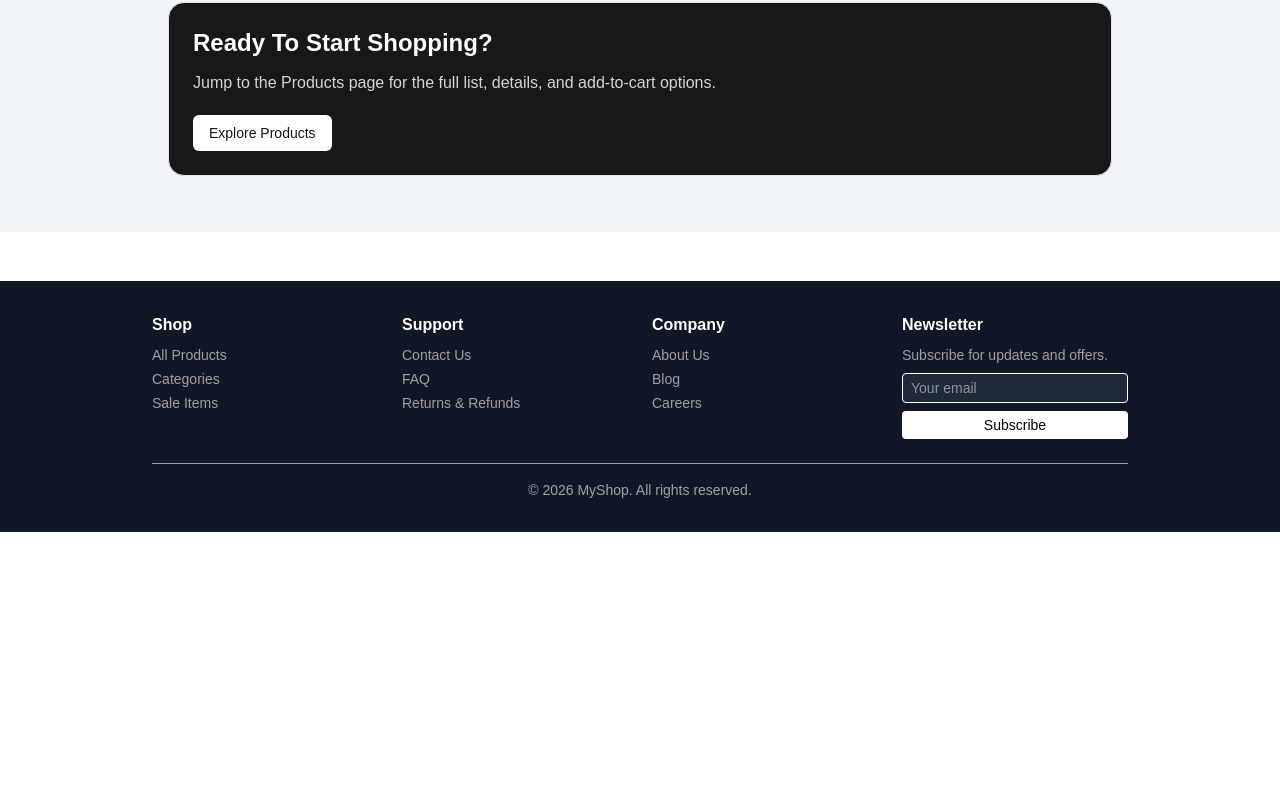
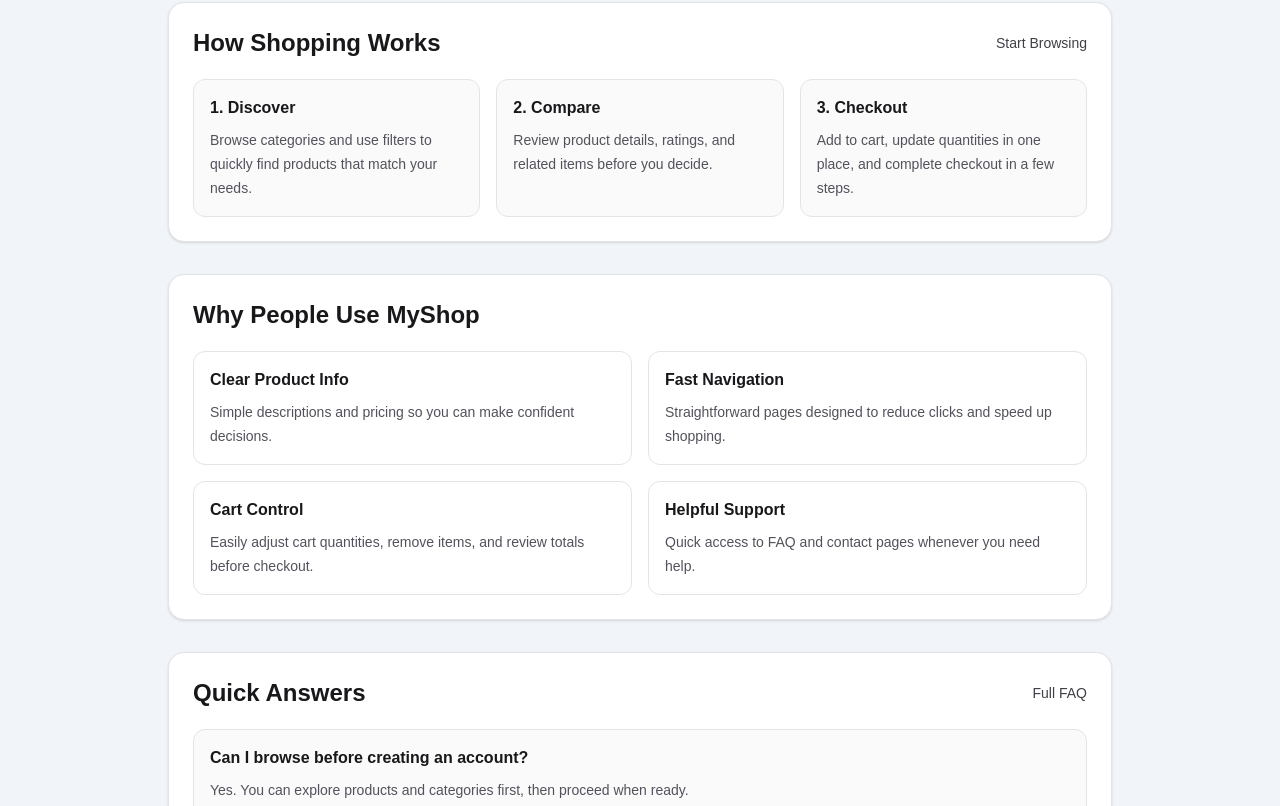
Before and after one commit to VICJAXKOL/my-e-commerce-demo, a Next.js app: page / in a window 1280 px wide. Shown: the part 1754-2560 px from the top of the page. Before the commit the page ends 2286 px from the top, so only its background shows below. Built offline with nearby package versions, Linux system fonts and the light colour scheme.

Commit message:
Expand MyShop home page with richer informational sections

```diff
--- a/app/page.tsx
+++ b/app/page.tsx
@@ -1,6 +1,55 @@
 import Link from "next/link";
 import Hero from "../components/Hero";
 import ShowcaseSlider from "../components/ShowcaseSlider";
+
+const shoppingSteps = [
+  {
+    title: "1. Discover",
+    text: "Browse categories and use filters to quickly find products that match your needs.",
+  },
+  {
+    title: "2. Compare",
+    text: "Review product details, ratings, and related items before you decide.",
+  },
+  {
+    title: "3. Checkout",
+    text: "Add to cart, update quantities in one place, and complete checkout in a few steps.",
+  },
+];
+
+const trustPoints = [
+  {
+    label: "Clear Product Info",
+    description: "Simple descriptions and pricing so you can make confident decisions.",
+  },
+  {
+    label: "Fast Navigation",
+    description: "Straightforward pages designed to reduce clicks and speed up shopping.",
+  },
+  {
+    label: "Cart Control",
+    description: "Easily adjust cart quantities, remove items, and review totals before checkout.",
+  },
+  {
+    label: "Helpful Support",
+    description: "Quick access to FAQ and contact pages whenever you need help.",
+  },
+];
+
+const quickFaqs = [
+  {
+    q: "Can I browse before creating an account?",
+    a: "Yes. You can explore products and categories first, then proceed when ready.",
+  },
+  {
+    q: "Where should I go for full product details?",
+    a: "Use the Products page for the complete catalog, detailed information, and add-to-cart actions.",
+  },
+  {
+    q: "Can I edit my cart before checkout?",
+    a: "Yes. You can change item quantity or remove products directly from the cart page.",
+  },
+];
 
 export default function Home() {
   return (
@@ -59,6 +108,52 @@ export default function Home() {
           <ShowcaseSlider />
         </section>
 
+        <section className="mt-8 rounded-2xl border border-zinc-200 bg-white p-6 shadow-sm">
+          <div className="flex items-center justify-between gap-4">
+            <h2 className="text-xl font-semibold text-zinc-900 sm:text-2xl">How Shopping Works</h2>
+            <Link href="/products" className="text-sm font-medium text-zinc-700 hover:text-zinc-900">
+              Start Browsing
+            </Link>
+          </div>
+          <div className="mt-5 grid gap-4 md:grid-cols-3">
+            {shoppingSteps.map((step) => (
+              <article key={step.title} className="rounded-xl border border-zinc-200 bg-zinc-50 p-4">
+                <h3 className="text-base font-semibold text-zinc-900">{step.title}</h3>
+                <p className="mt-2 text-sm leading-6 text-zinc-600">{step.text}</p>
+              </article>
+            ))}
+          </div>
+        </section>
+
+        <section className="mt-8 rounded-2xl border border-zinc-200 bg-white p-6 shadow-sm">
+          <h2 className="text-xl font-semibold text-zinc-900 sm:text-2xl">Why People Use MyShop</h2>
+          <div className="mt-5 grid gap-4 sm:grid-cols-2">
+            {trustPoints.map((point) => (
+              <article key={point.label} className="rounded-xl border border-zinc-200 bg-white p-4">
+                <h3 className="text-base font-semibold text-zinc-900">{point.label}</h3>
+                <p className="mt-2 text-sm leading-6 text-zinc-600">{point.description}</p>
+              </article>
+            ))}
+          </div>
+        </section>
+
+        <section className="mt-8 rounded-2xl border border-zinc-200 bg-white p-6 shadow-sm">
+          <div className="flex items-center justify-between gap-4">
+            <h2 className="text-xl font-semibold text-zinc-900 sm:text-2xl">Quick Answers</h2>
+            <Link href="/faq" className="text-sm font-medium text-zinc-700 hover:text-zinc-900">
+              Full FAQ
+            </Link>
+          </div>
+          <div className="mt-5 space-y-4">
+            {quickFaqs.map((faq) => (
+              <article key={faq.q} className="rounded-xl border border-zinc-200 bg-zinc-50 p-4">
+                <h3 className="text-base font-semibold text-zinc-900">{faq.q}</h3>
+                <p className="mt-2 text-sm leading-6 text-zinc-600">{faq.a}</p>
+              </article>
+            ))}
+          </div>
+        </section>
+
         <section className="mt-8 rounded-2xl border border-zinc-200 bg-zinc-900 p-6 text-white">
           <h2 className="text-xl font-semibold sm:text-2xl">Ready To Start Shopping?</h2>
           <p className="mt-3 text-sm text-zinc-300 sm:text-base">
```
